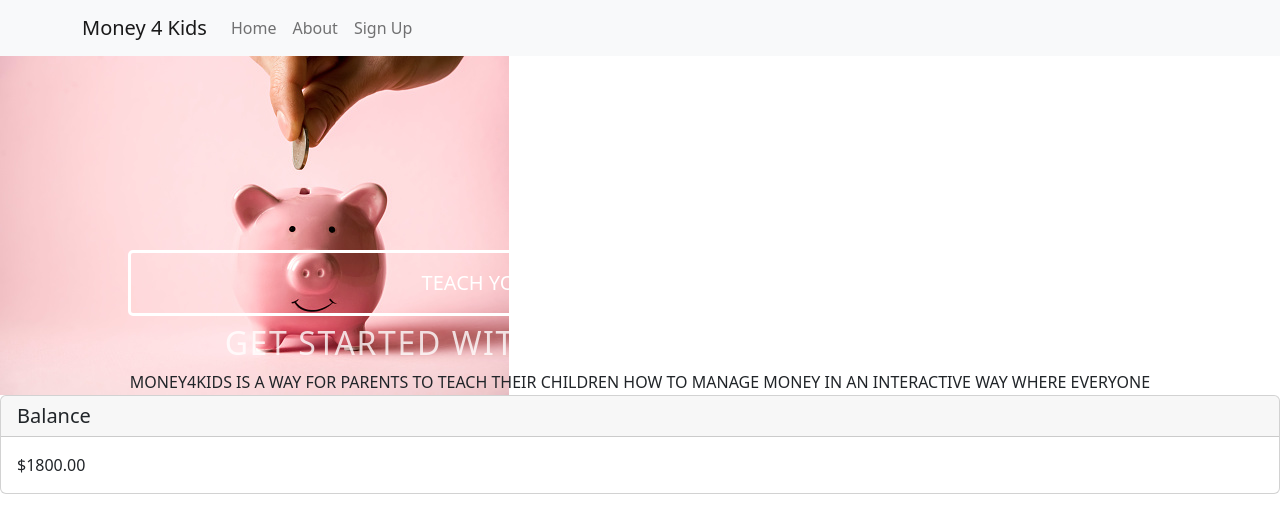
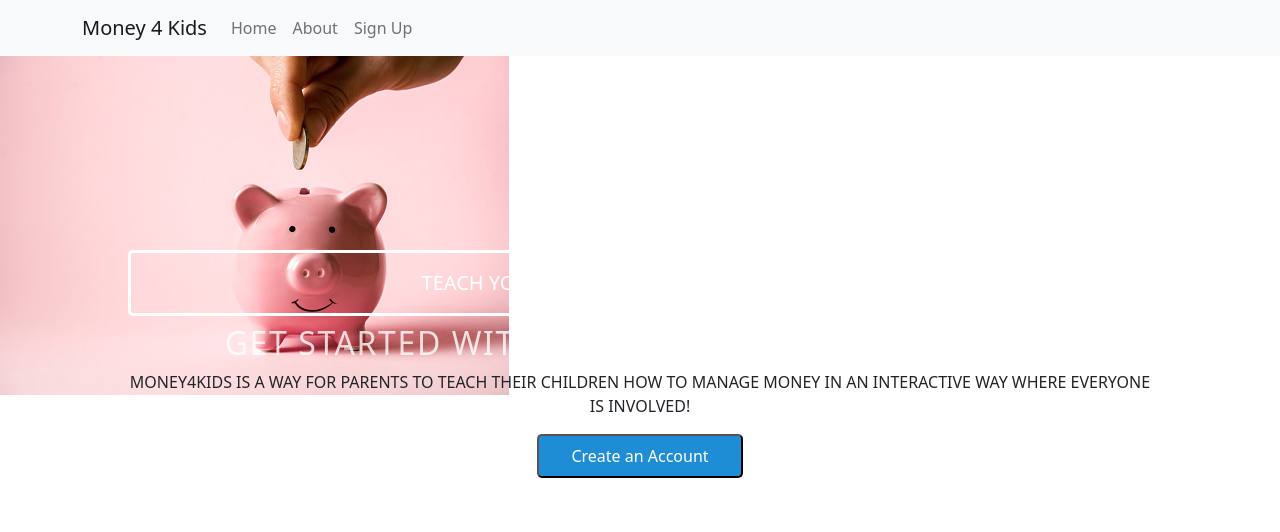
Before and after one commit to verdetea22/cs555MoneyForKids2022Fall, a React (Create React App) app: page / in a window 1280 px wide. Shown: the top 532 px of the page. Built offline with nearby package versions, Linux system fonts and the light colour scheme.

Commit message:
added balance

```diff
--- a/src/pages/home/Home.jsx
+++ b/src/pages/home/Home.jsx
@@ -16,12 +16,6 @@ function Home() {
             <p>Money4Kids is a way for parents to teach their children how to manage money in an interactive way where everyone is involved!</p>
             <button id="Home-Redirect" href="/signUp" class="pure-button pure-button-primary">Create an Account</button>
         </div>
-        <div class="card">
-            <h5 class="card-header">Balance</h5>
-            <div class="card-body">
-                <p class="card-text">$1800.00</p>
-            </div>
-        </div>
     </div>
 }
 
```
